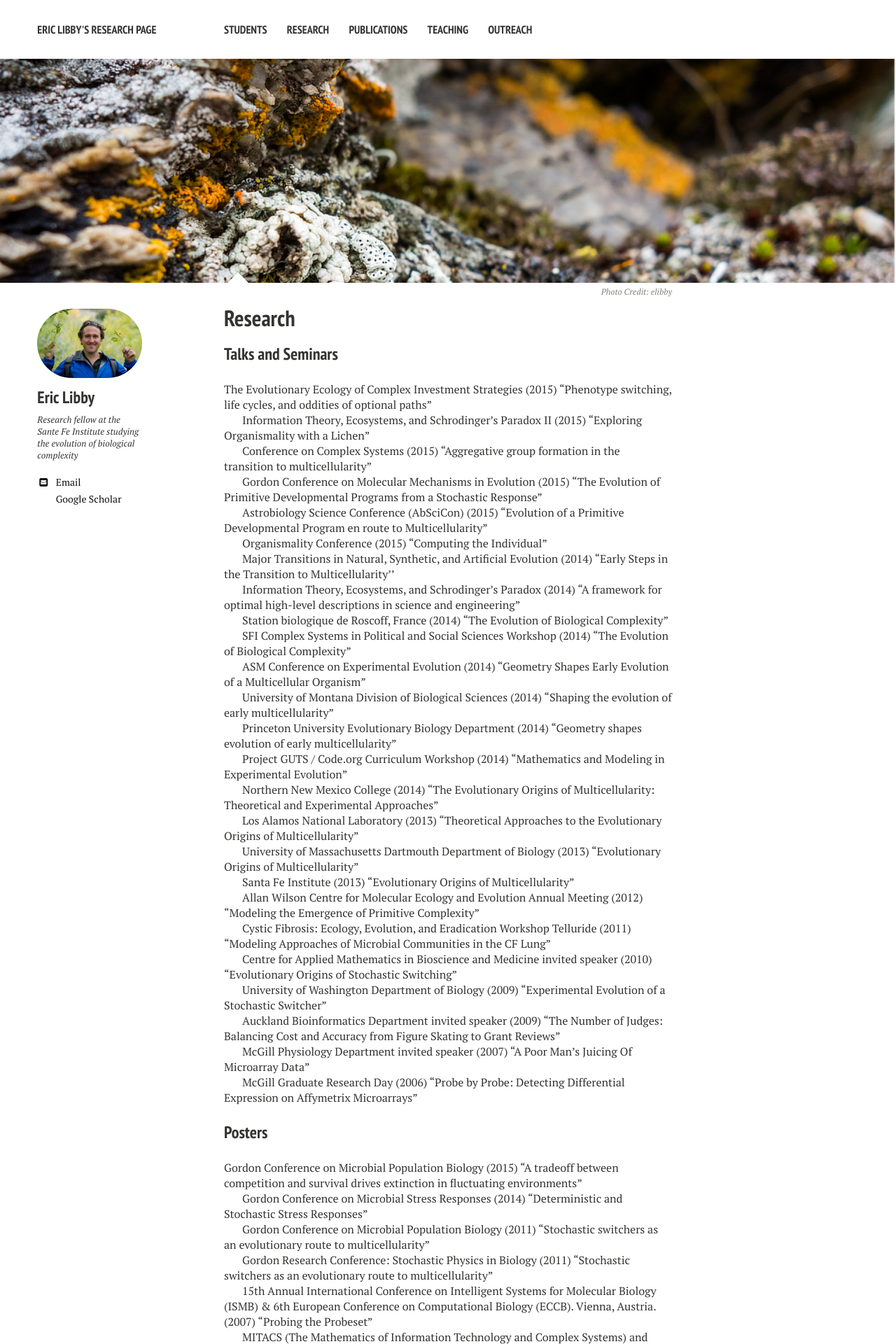
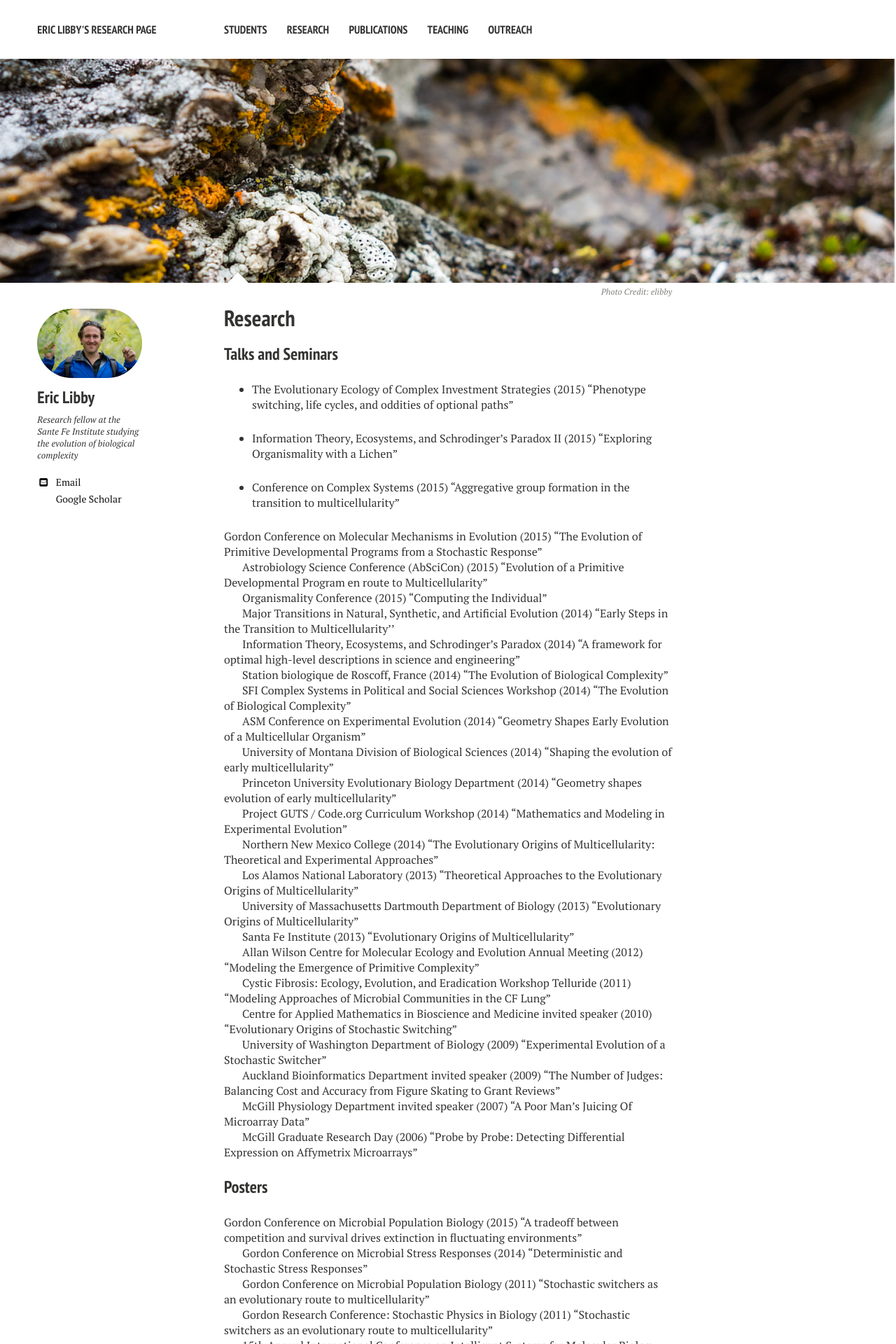
Before and after one commit to ericlibby/oldweb, a Jekyll site: the page built from p_outreach/index.md, in a window 1280 px wide. Shown: the top 1920 px of the page at 70% size. Built offline with Jekyll 4.4.1, drawn with Linux system fonts in a browser that asks for light colours; nearby versions of some CDN libraries.

```diff
--- a/p_outreach/index.md
+++ b/p_outreach/index.md
@@ -10,13 +10,13 @@ image:
 
 
 ### Talks and Seminars
-The Evolutionary Ecology of Complex Investment Strategies (2015)
+* The Evolutionary Ecology of Complex Investment Strategies (2015)
 "Phenotype switching, life cycles, and oddities of optional paths"
 
-Information Theory, Ecosystems, and Schrodinger's Paradox II  (2015)
+* Information Theory, Ecosystems, and Schrodinger's Paradox II  (2015)
 "Exploring Organismality with a Lichen"
 
-Conference on Complex Systems  (2015)
+* Conference on Complex Systems  (2015)
 "Aggregative group formation in the transition to multicellularity"
 
 Gordon Conference on Molecular Mechanisms in Evolution  (2015)
```
